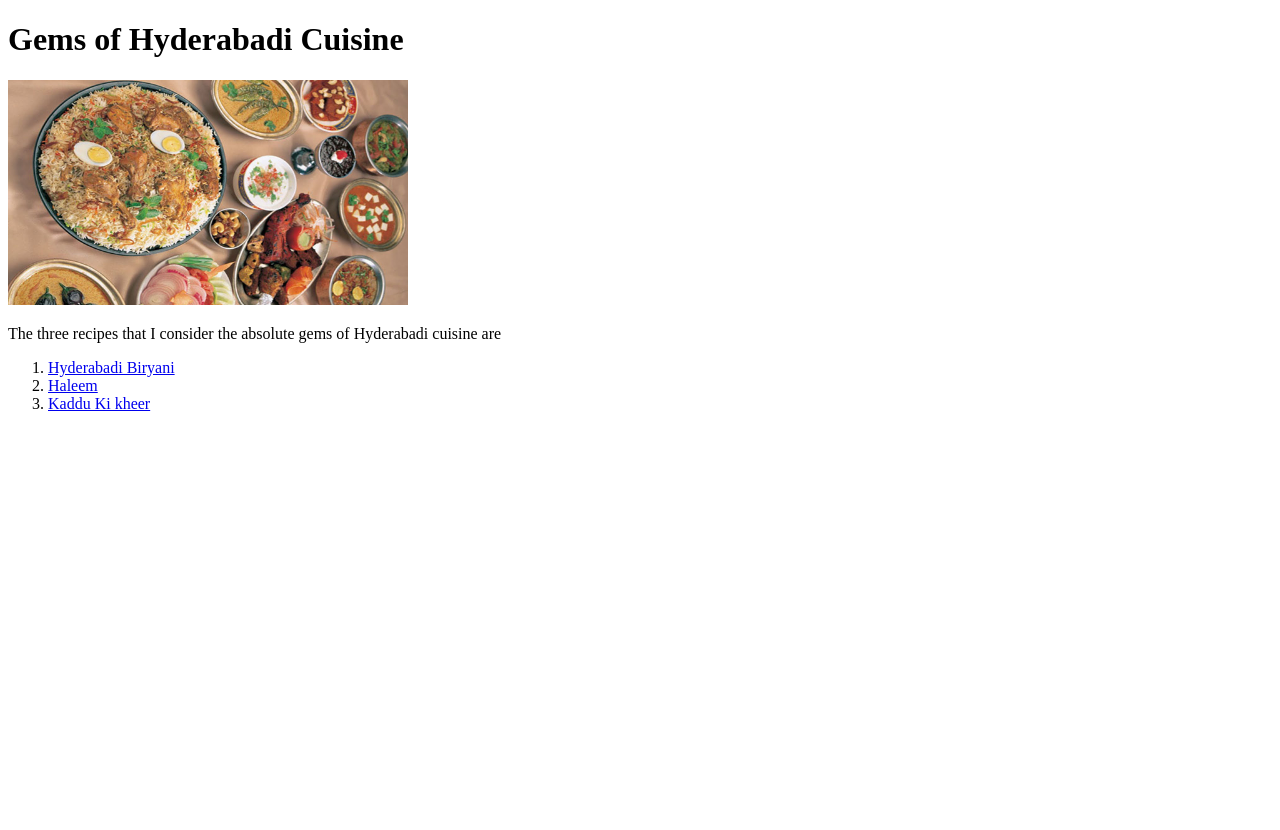
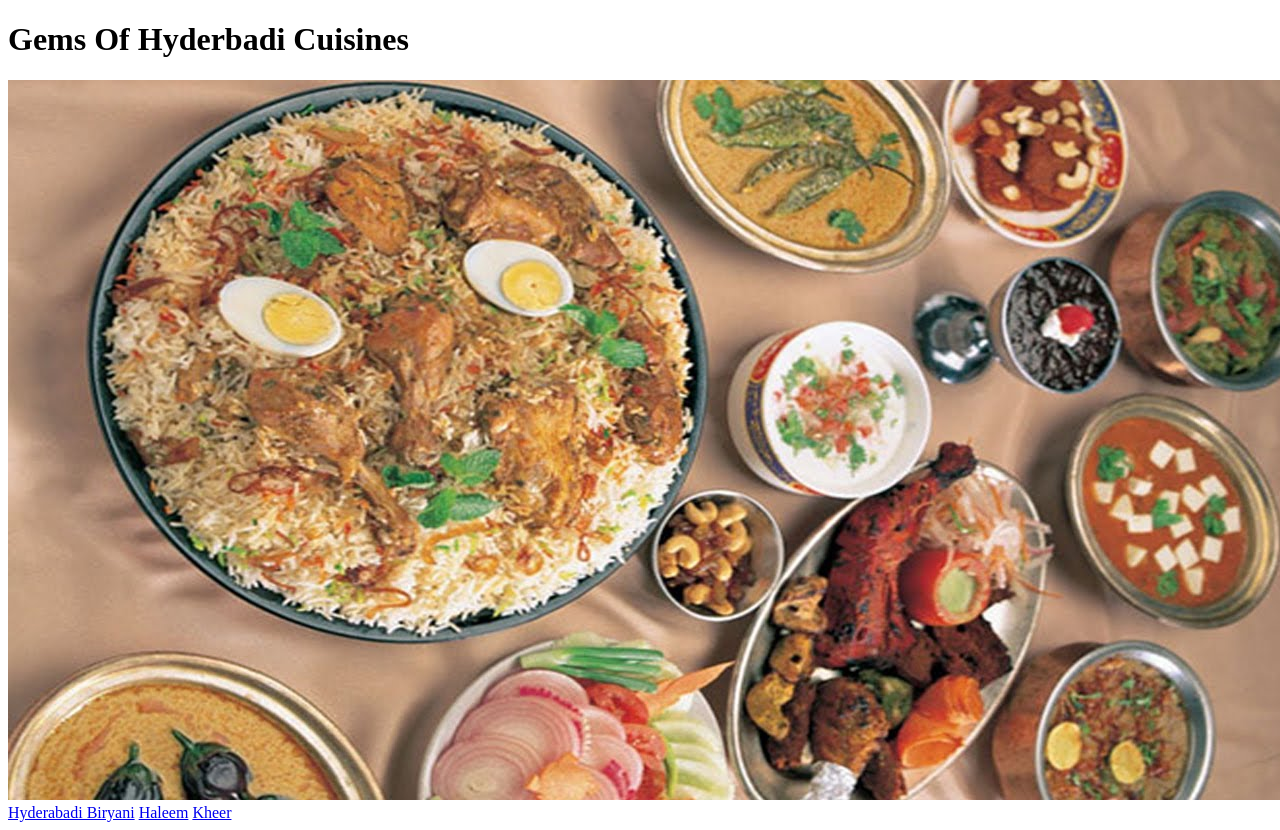
Before and after one commit to zubiatahseen1/odin-recipes, a plain HTML site: page index.html in a window 1280 px wide. Before the commit the page ends 800 px from the top, so only its background shows below. Drawn offline with Linux system fonts and the light colour scheme.

Commit message:
Rewrote the index.html page, just to practice

```diff
--- a/index.html
+++ b/index.html
@@ -2,18 +2,14 @@
 <html lang="en">
 <head>
     <meta charset="UTF-8">
-    <meta http-equiv="X-UA-Compatible" content="IE=edge">
     <meta name="viewport" content="width=device-width, initial-scale=1.0">
     <title>Document</title>
 </head>
 <body>
-    <h1>Gems of Hyderabadi Cuisine</h1>
-    <img src="./images/hyderabadi-cuisine.jpeg" width="400"alt="Hyderabadi foods">
-    <p>The three recipes that I consider the absolute gems of Hyderabadi cuisine are</p>
-    <ol>
-        <li><a href="./recipes/biryani.html" target="_blank">Hyderabadi Biryani</a></li>
-        <li><a href="./recipes/haleem.html" target="_blank">Haleem</a></li>
-        <li><a href="./recipes/kheer.html" target="_blank">Kaddu Ki kheer</a></li>
-    </ol>
+    <h1>Gems Of Hyderbadi Cuisines</h1>
+    <img src="images/hyderabadi-cuisine.jpeg" alt="Colorful picture representing various Hyderabadi Dishes">
+    <a href="recipes/biryani.html">Hyderabadi Biryani</a>
+    <a href="recipes/haleem.html">Haleem</a>
+    <a href="recipes/kheer.html">Kheer</a>
 </body>
 </html>
```
Also changed, not shown: recipes/biryani.html (+2 -1 lines), recipes/haleem.html (+2 -1 lines), recipes/kheer.html (+2 -1 lines).
